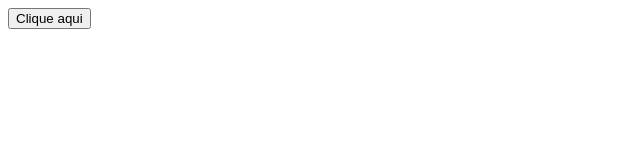
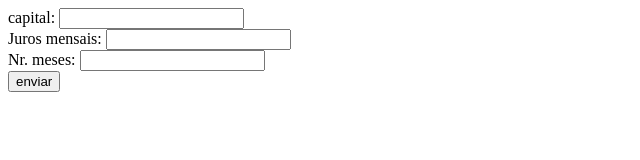
Before and after one commit to dannjis/primeirof_3t, a plain HTML site: page index.html in a window 1280 px wide. Shown: the whole page, without its empty margins (0-640 px from the left). Drawn offline with Linux system fonts and the light colour scheme.

Commit message:
Update index.html

```diff
--- a/index.html
+++ b/index.html
@@ -8,8 +8,10 @@
     <script src="estudo.js"></script>
 </head>
 <body>
-    <button onclick="escreva()">
-        Clique aqui
-    </button>
+    capital: <input id="valor" type="text"><br>
+    Juros mensais: <input id="juros" type="text"><br>
+    Nr. meses: <input idd="meses" type="text"><br>
+    <button onclick="total()">enviar</button>
+
 </body>
 </html>
```
